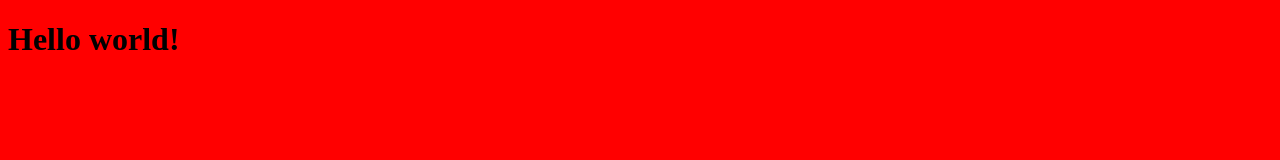
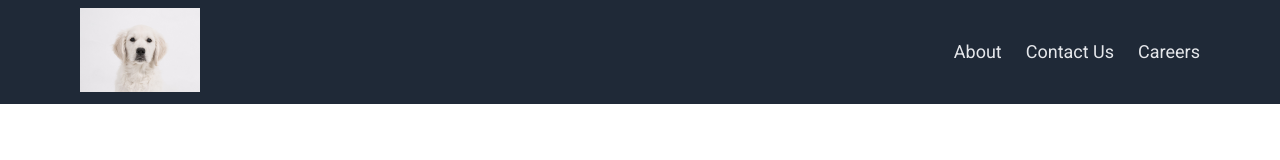
Before and after one commit to bagasprimanto/odin-landing-page, a plain HTML site: page index.html in a window 1280 px wide. Drawn offline with Linux system fonts and the light colour scheme.

Commit message:
Added image files and finished header

```diff
--- a/index.html
+++ b/index.html
@@ -4,9 +4,34 @@
         <meta charset="UTF-8">
         <title>My First Landing Page</title>
         <link rel="stylesheet" href="style.css">
+        <link rel="preconnect" href="https://fonts.googleapis.com"><link rel="preconnect" href="https://fonts.gstatic.com" crossorigin><link href="https://fonts.googleapis.com/css2?family=Roboto:ital,wght@0,100;0,300;0,400;0,500;0,700;0,900;1,100;1,300;1,400;1,500;1,700;1,900&display=swap" rel="stylesheet">
     </head>
 
     <body>
-        <h1>Hello world!</h1>
+        <div class="main-body">
+            <div class="hero">
+                <div class="navbar-hero">
+                    <div class="navbar">
+                        <div class="header-logo">
+                            <img src="images/dog-logo.jpeg" alt="white golden retriver staring back at the camera logo">
+                        </div>
+                        <ul class="right-links">
+                            <li class="about-link"><a href="#">About</a></li>
+                            <li class="contact-link"><a href="#">Contact Us</a></li>
+                            <li class="career-link"><a href="#">Careers</a></li>
+                        </ul>
+                    </div>
+
+                    <div class="hero-body">
+                </div>
+
+                </div>
+
+            </div>
+            <div class="tiles"></div>
+            <div class="quote"></div>
+            <div class="sign-up"></div>
+        </div>
+        <div class="footer"></div>
     </body>
 </html>
--- a/style.css
+++ b/style.css
@@ -1,3 +1,58 @@
+html {
+    box-sizing: border-box;
+  }
+  *,
+  *::before,
+  *::after {
+    box-sizing: inherit;
+  }
+
 body {
-    background-color: red;
+    margin: 0;
+    padding: 0;
+    font-family: 'Roboto', sans-serif;
 }
+
+a {
+    text-decoration: none;
+    color: #E5E7EB;
+}
+
+.right-links li {
+    list-style: none;
+    margin: 0;
+    padding: 0;
+}
+
+.hero {
+    background-color: #1F2937;
+}
+
+.header-logo > img {
+    width: 120px;
+    height: auto;
+}
+
+.header-logo {
+    margin: 0;
+    padding: 0;
+}
+
+.navbar, .right-links {
+    display: flex;
+    align-items: center;
+}
+
+.navbar {
+    padding: 8px 80px;
+}
+
+.header-logo {
+    margin-right: auto;
+}
+
+.right-links {
+    gap: 24px;
+    font-size: 18px;
+    color: #E5E7EB;
+}
```
Also changed, not shown: images/dog-attacc.jpeg (added), images/dog-hug-bacc.jpeg (added), images/dog-logo.jpeg (added), images/dog-protecc.jpeg (added), 3 other files.
